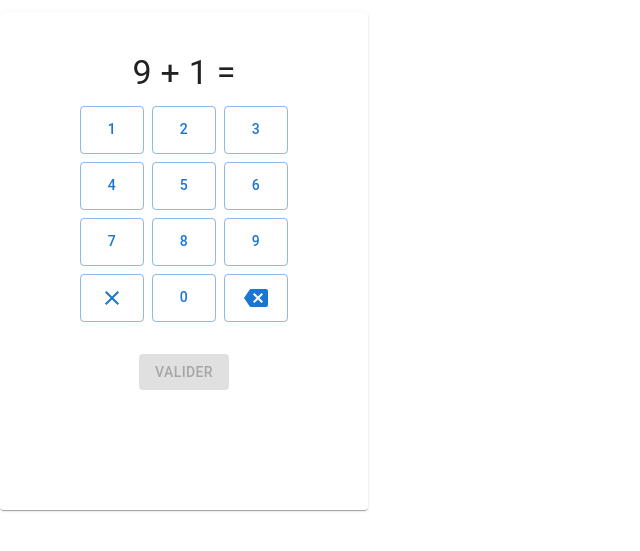
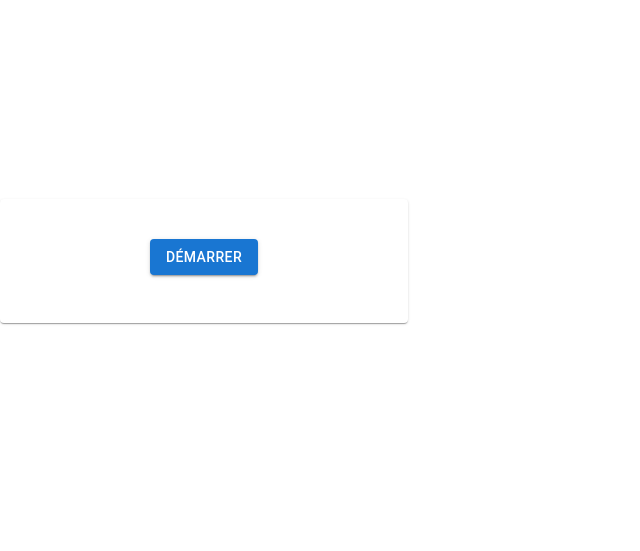
Before and after one commit to maelcornil/classe, a React (Vite) app in the folder classe-app/: page /exercice in a window 1280 px wide. Shown: the part 159-710 px from the top of the page, without its empty margins (0-640 px from the left). Built offline with nearby package versions, Linux system fonts and the light colour scheme.

Commit message:
Score + time

```diff
--- a/classe-app/src/Exercises.tsx
+++ b/classe-app/src/Exercises.tsx
@@ -1,4 +1,4 @@
-import React, { useState, useEffect } from "react";
+import React, { useState, useEffect, useRef } from "react";
 import { Box, Card, CardContent, Typography, Grid, Button } from "@mui/material";
 import CheckCircleIcon from "@mui/icons-material/CheckCircle";
 import CancelIcon from "@mui/icons-material/Cancel";
@@ -47,6 +47,9 @@ export default function Exercises(): JSX.Element {
   const [params, setParams] = useState<Params>({ maxd1: 1, maxd2: 1, maxres: 2, mode: 0, series: 0 });
   const [currentSeries, setCurrentSeries] = useState(0);
   const [results, setResults] = useState<ExerciseResult[]>([]);
+  const [started, setStarted] = useState(false);
+  const [time, setTime] = useState(0); // temps écoulé en secondes
+  const timerRef = useRef<NodeJS.Timeout | null>(null);
 
   useEffect(() => {
     const searchParams = new URLSearchParams(window.location.search);
@@ -55,20 +58,37 @@ export default function Exercises(): JSX.Element {
     const maxres = parseInt(searchParams.get("maxres") || "2", 10);
     const mode = parseInt(searchParams.get("mode") || "0", 10) as 0 | 1;
     const series = parseInt(searchParams.get("series") || "0", 10);
-
-    const newParams = { maxd1, maxd2, maxres, mode, series };
-    setParams(newParams);
-
-    setCurrentSeries(1);
-    setExercise(generateExercise(maxd1, maxd2, maxres));
+    setParams({ maxd1, maxd2, maxres, mode, series });
   }, []);
 
   const seriesFinished = params.series > 0 && currentSeries > params.series;
 
+  const startSeries = () => {
+    setStarted(true);
+    setCurrentSeries(1);
+    setExercise(generateExercise(params.maxd1, params.maxd2, params.maxres));
+    setResults([]);
+    setValidated(null);
+    setInput("");
+    setTime(0);
+    // Démarrer le chrono
+    if (timerRef.current) clearInterval(timerRef.current);
+    timerRef.current = setInterval(() => {
+      setTime(prev => prev + 1);
+    }, 1000);
+  };
+
+  const stopTimer = () => {
+    if (timerRef.current) {
+      clearInterval(timerRef.current);
+      timerRef.current = null;
+    }
+  };
+
   const newExercise = () => {
     if (!exercise) return;
 
-    // On mémorise l'exercice actuel si réponse validée
+    // mémoriser exercice actuel
     if (validated !== null) {
       setResults(prev => [
         ...prev,
@@ -80,7 +100,11 @@ export default function Exercises(): JSX.Element {
       ]);
     }
 
-    if (seriesFinished) return;
+    if (currentSeries === params.series) {
+      stopTimer();
+      setCurrentSeries(prev => prev + 1); // permet d'afficher sérieFinished
+      return;
+    }
 
     const ex = generateExercise(params.maxd1, params.maxd2, params.maxres);
     setExercise(ex);
@@ -105,59 +129,31 @@ export default function Exercises(): JSX.Element {
     setValidated(null);
   };
 
+  const correctCount = results.filter(r => r.correct).length;
+
   return (
     <Box sx={{ display: "flex", justifyContent: "center", mt: 5 }}>
-      <Card sx={{ p: 3, minWidth: 320, textAlign: "center" }}>
+      <Card sx={{ p: 3, minWidth: 360, textAlign: "center" }}>
         <CardContent>
-          {!seriesFinished && exercise && (
+          {!started && (
+            <Button variant="contained" onClick={startSeries}>
+              Démarrer
+            </Button>
+          )}
+
+          {started && !seriesFinished && exercise && (
+            <>
               <Typography variant="h4" gutterBottom>
                 {exercise.a} + {exercise.b} = {input || " "}
               </Typography>
-          )}
 
-          {seriesFinished && (
-            <>
-              <Typography variant="h5" gutterBottom>
-                Série terminée ! 🎉
-              </Typography>
-              <Box mt={2}>
-                {results.map((res, idx) => (
-                  <Box
-                    key={idx}
-                    display="flex"
-                    justifyContent="space-between"
-                    alignItems="center"
-                    mb={1}
-                    p={1}
-                    border="1px solid #ddd"
-                    borderRadius={2}
-                  >
-                    <Typography>
-                      {res.a} + {res.b} = {res.answer}
-                    </Typography>
-                    <Typography>
-                      Votre réponse: {res.userAnswer}
-                    </Typography>
-                    {res.correct ? (
-                      <CheckCircleIcon color="success" />
-                    ) : (
-                      <CancelIcon color="error" />
-                    )}
-                  </Box>
-                ))}
-              </Box>
-            </>
-          )}
-
-            {!seriesFinished && (
               <NumericKeypad
                 onNumberClick={handleNumberClick}
                 onBackspace={handleBackspace}
                 onClear={handleClear}
-            disabled={seriesFinished || (validated !== null && params.mode === 1)}
-          />)}
+                disabled={validated !== null && params.mode === 1}
+              />
 
-          {!seriesFinished && (
               <Grid container spacing={2} justifyContent="center" alignItems="center" mt={2}>
                 {validated === null && (
                   <Grid item>
@@ -177,9 +173,7 @@ export default function Exercises(): JSX.Element {
                   </Grid>
                 )}
               </Grid>
-          )}
 
-          {!seriesFinished && (
               <Box mt={3} display="flex" justifyContent="center" gap={2} minHeight={48}>
                 {validated !== null ? (
                   validated === false && params.mode === 1 ? (
@@ -200,15 +194,50 @@ export default function Exercises(): JSX.Element {
                   </Box>
                 )}
               </Box>
-          )}
 
-          {/* Affichage du suivi de la série */}
-          {params.series > 0 && !seriesFinished && (
               <Box mt={2}>
                 <Typography variant="subtitle1">
                   {currentSeries} / {params.series}
                 </Typography>
+                <Typography variant="subtitle2">Temps écoulé: {time}s</Typography>
               </Box>
+            </>
+          )}
+
+          {seriesFinished && (
+            <>
+              <Typography variant="h5" gutterBottom>
+                Série terminée ! 🎉
+              </Typography>
+
+              <Typography variant="subtitle1" gutterBottom>
+                Résultat: {correctCount} / {results.length} bonnes réponses
+              </Typography>
+              <Typography variant="subtitle2" gutterBottom>
+                Temps total: {time}s
+              </Typography>
+
+              <Box mt={2}>
+                {results.map((res, idx) => (
+                  <Box
+                    key={idx}
+                    display="flex"
+                    justifyContent="space-between"
+                    alignItems="center"
+                    mb={1}
+                    p={1}
+                    border="1px solid #ddd"
+                    borderRadius={2}
+                  >
+                    <Typography>
+                      {res.a} + {res.b} = {res.answer}
+                    </Typography>
+                    <Typography>Votre réponse: {res.userAnswer}</Typography>
+                    {res.correct ? <CheckCircleIcon color="success" /> : <CancelIcon color="error" />}
+                  </Box>
+                ))}
+              </Box>
+            </>
           )}
         </CardContent>
       </Card>
```
Lines whose indentation alone changed are shown as unchanged.
